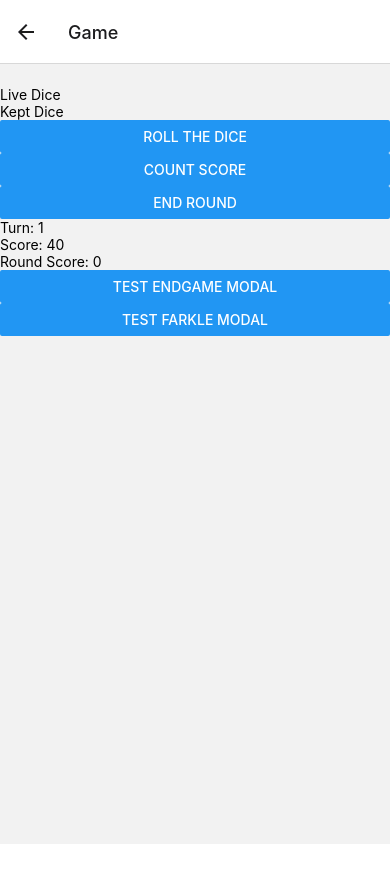
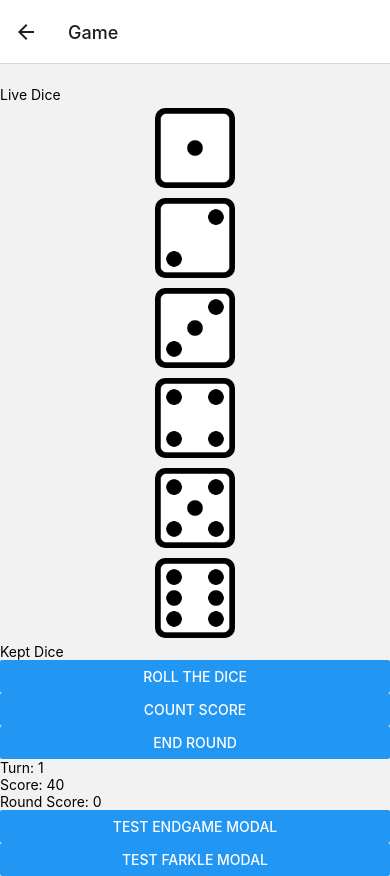
Before and after one commit to rich-back/farkle, a React Native app in the folder client/: screen /Game in a window 390 px wide. Before the commit the page ends 844 px from the top, so only its background shows below. Built offline with nearby package versions, Linux system fonts and the light colour scheme.

Commit message:
♻️ refactored Dice & Gaming logic by moving images

```diff
--- a/client/screens/Game/Dice.js
+++ b/client/screens/Game/Dice.js
@@ -1,3 +1,10 @@
+import diceImage1 from "../../assets/diceImage1.png";
+import diceImage2 from "../../assets/diceImage2.png";
+import diceImage3 from "../../assets/diceImage3.png";
+import diceImage4 from "../../assets/diceImage4.png";
+import diceImage5 from "../../assets/diceImage5.png";
+import diceImage6 from "../../assets/diceImage6.png";
+
 const dice = [
   { key: "dice1", value: 1 },
   { key: "dice2", value: 2 },
@@ -7,4 +14,13 @@ const dice = [
   { key: "dice6", value: 6 },
 ];
 
-export default dice;
+const diceImages = [
+  diceImage1,
+  diceImage2,
+  diceImage3,
+  diceImage4,
+  diceImage5,
+  diceImage6,
+];
+
+export {dice, diceImages};
--- a/client/screens/Game/GamingLogic/GamingLogicScreen.jsx
+++ b/client/screens/Game/GamingLogic/GamingLogicScreen.jsx
@@ -8,7 +8,7 @@ import {
   TouchableOpacity,
   View,
 } from "react-native";
-import dice from "../Dice";
+import {dice, diceImages} from "../Dice";
 import GameLogic, { checkForFarkle, dicePress, rollDice } from "./GameLogic";
 
 const GameLogicScreen = ({
@@ -20,7 +20,6 @@ const GameLogicScreen = ({
   setKeptDice,
   setLiveDice,
   setRoundScore,
-  diceImages,
 }) => {
   const runCheckForFarkle = () => {
     const isFarkle = checkForFarkle(liveDice);
```
